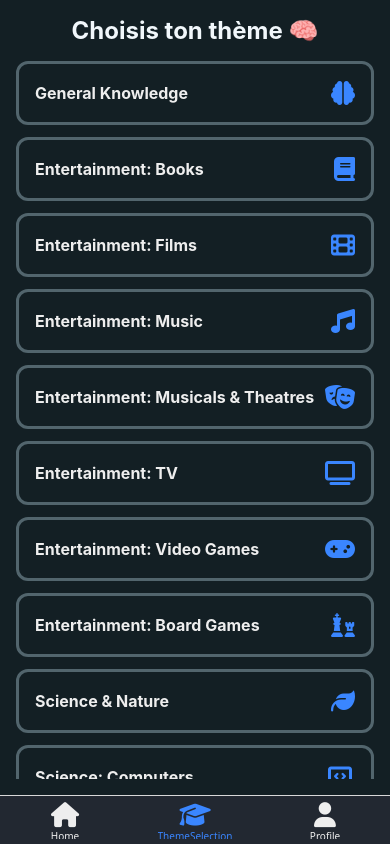
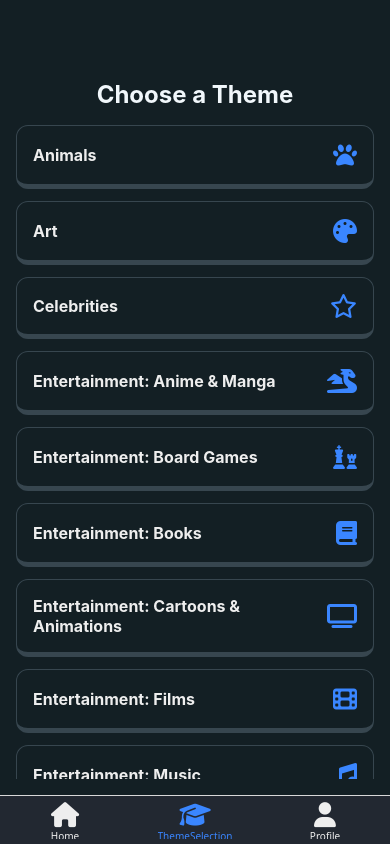
Before and after one commit to tmaurie/culturo-native, a React Native app: screen /ThemeSelection in a window 390 px wide. Built offline with nearby package versions, Linux system fonts and the light colour scheme.

Commit message:
Feat/add categories selection (#4)
* Add categories selection and refactor navigation structure

* Remove console.log statements from QuizScreen and useQuizEngine for cleaner code

* Refactor button styles and implement ThemeCard component for improved theme selection UI

```diff
--- a/components/Button.tsx
+++ b/components/Button.tsx
@@ -43,8 +43,9 @@ const styles = StyleSheet.create({
   button: {
     paddingVertical: 14,
     paddingHorizontal: 32,
-    borderRadius: 50,
-    borderWidth: 3,
+    borderRadius: 20,
+    borderWidth:1.5,
+    borderBottomWidth: 5,
     alignItems: "center",
     justifyContent: "center",
   },
--- a/components/QuestionCard.tsx
+++ b/components/QuestionCard.tsx
@@ -25,7 +25,7 @@ export default function QuestionCard({
     choice: string,
   ): { bg: string; text: string; border?: string } => {
     if (!answered)
-      return { bg: COLORS.background, text: COLORS.text, border: "#52656D" }; // gris
+      return { bg: COLORS.background, text: COLORS.text, border: COLORS.secondary }; // gris
     const isCorrectAnswer = choice === question.answer;
     const isSelectedWrong = choice === selectedChoice && !isCorrectAnswer;
 
@@ -33,7 +33,7 @@ export default function QuestionCard({
       return { bg: COLORS.background, text: COLORS.success, border: COLORS.success }; // vert
     if (isSelectedWrong)
       return { bg: COLORS.background, text: "#EE5555", border: "#EE5555" }; // rouge
-    return { bg: COLORS.background, text: COLORS.text, border: "#52656D" }; // gris clair
+    return { bg: COLORS.background, text: COLORS.text, border: COLORS.secondary }; // gris clair
   };
 
   return (
--- /dev/null
+++ b/components/ThemeCard.tsx
@@ -0,0 +1,48 @@
+import React from 'react';
+import { TouchableOpacity, Text, StyleSheet } from 'react-native';
+import {COLORS} from "../constants/colors";
+import {FontAwesome6} from "@expo/vector-icons";
+
+type Props = {
+    item: {
+        name: string;
+        fontAwesomeIcon: string;
+    }
+    onPress: () => void;
+};
+
+export default function ThemeCard({ item, onPress }: Props) {
+    return (
+        <TouchableOpacity onPress={onPress} style={styles.card}>
+            <Text style={styles.cardText}>{item.name}</Text>
+            <FontAwesome6 name={item.fontAwesomeIcon} size={24} color={COLORS.primary} />
+        </TouchableOpacity>
+    );
+}
+
+const styles = StyleSheet.create({
+    card: {
+        flexDirection: 'row',
+        alignItems: 'center',
+        justifyContent: 'space-between',
+        backgroundColor: COLORS.background,
+        padding: 16,
+        borderRadius: 12,
+        marginBottom: 12,
+        borderWidth: 1.5,
+        borderBottomWidth : 5,
+        borderColor: COLORS.secondary,
+    },
+    cardText: {
+        color: '#EEE',
+        fontSize: 16,
+        fontWeight: 'bold',
+    },
+    accentBar: {
+        width: "100%",
+        height: 8,
+        backgroundColor: '#393E46',
+        borderRadius: 8,
+        marginRight: 12,
+    },
+});
--- a/constants/colors.ts
+++ b/constants/colors.ts
@@ -1,7 +1,7 @@
 export const COLORS = {
   background: "#131F24",
   primary: "#3a86ff",
-  secondary: "#52656D",
+  secondary: "#37464f",
   accent: "#7E57C2",
   text: "#F1F7FB",
   success: "#06d6a0",
--- a/screens/ThemeSelectionScreen.tsx
+++ b/screens/ThemeSelectionScreen.tsx
@@ -1,11 +1,11 @@
 import React from 'react';
-import { View, Text, FlatList, TouchableOpacity, StyleSheet } from 'react-native';
+import { View, Text, FlatList, StyleSheet } from 'react-native';
 import { useNavigation } from '@react-navigation/native';
 import { CATEGORIES } from '../logic/categories';
 import { NativeStackNavigationProp } from '@react-navigation/native-stack';
 import { RootStackParamList } from '../App';
 import {COLORS} from "../constants/colors";
-import {FontAwesome6} from "@expo/vector-icons";
+import ThemeCard from '../components/ThemeCard';
 
 export default function ThemeSelectionScreen() {
     const navigation = useNavigation<NativeStackNavigationProp<RootStackParamList>>();
@@ -16,20 +16,12 @@ export default function ThemeSelectionScreen() {
 
     return (
         <View style={styles.container}>
-            <Text style={styles.title}>Choisis ton thème 🧠</Text>
+            <Text style={styles.title}>Choose a Theme</Text>
             <FlatList
-                data={CATEGORIES}
+                data={CATEGORIES.sort((a, b) => a.name > b.name ? 1 : -1)}
                 keyExtractor={(item) => item.id.toString()}
                 renderItem={({ item }) => (
-                    <TouchableOpacity
-                        style={styles.card}
-                        onPress={() => {
-                            handleThemeSelect(item.id);
-                         }}
-                    >
-                        <Text style={styles.cardText}>{item.name}</Text>
-                        <FontAwesome6 name={item.fontAwesomeIcon} size={24} color={COLORS.primary} />
-                    </TouchableOpacity>
+                    <ThemeCard item={item} onPress={() => handleThemeSelect(item.id)} />
                 )}
             />
         </View>
@@ -47,6 +39,7 @@ const styles = StyleSheet.create({
         fontSize: 24,
         fontWeight: 'bold',
         marginBottom: 16,
+        marginTop: 64,
         textAlign: 'center',
     },
     card: {
```
